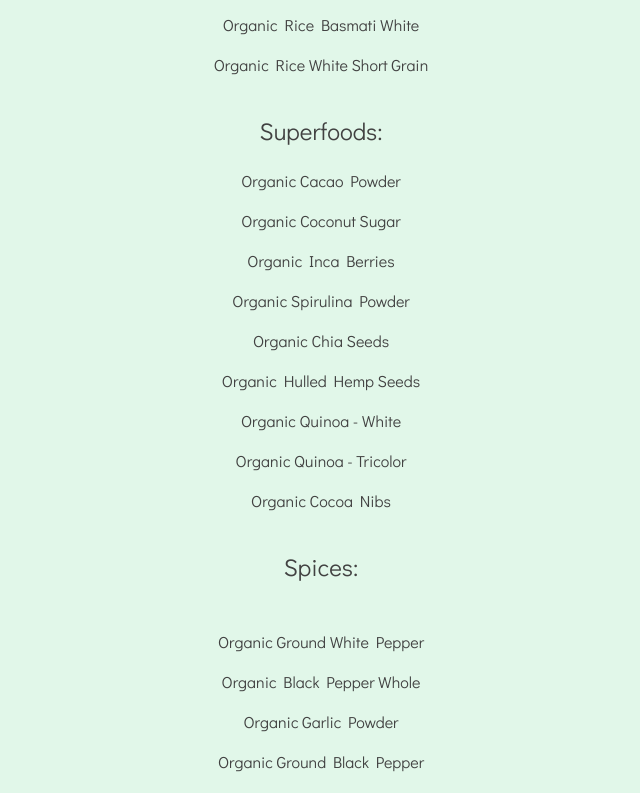
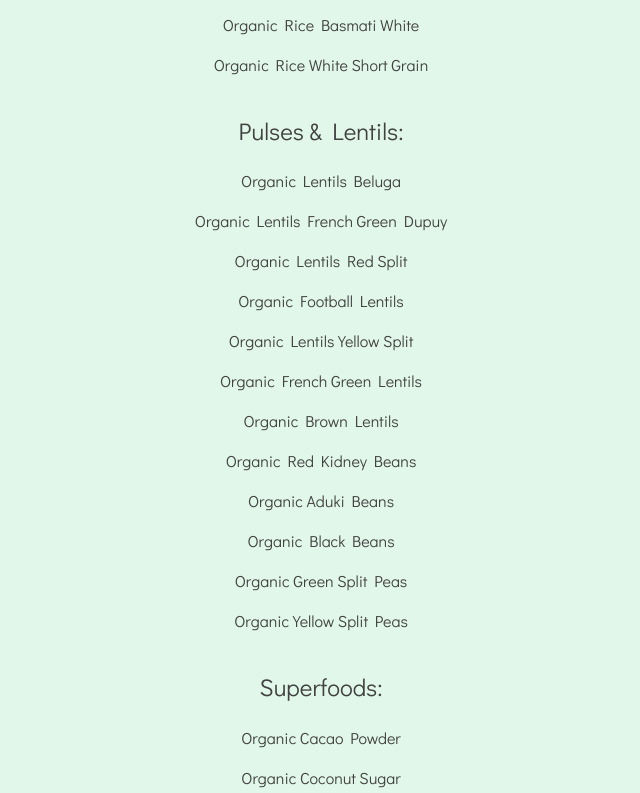
Before and after one commit to KlavierCat/littleplantpantry2.0, a website: page index.html in a window 1280 px wide. Shown: the part 2109-2902 px from the top of the page, without its empty margins (319-959 px from the left). Drawn offline with Linux system fonts and the light colour scheme.

Commit message:
Update index.html

```diff
--- a/index.html
+++ b/index.html
@@ -141,6 +141,24 @@
 	 <br/>
 
 	<div class="text-primary">
+          <h4 class="mb-4 text-black">Pulses & Lentils:</h4>
+
+	<p> Organic Lentils Beluga </p>
+	<p> Organic Lentils French Green Dupuy </p>
+	<p> Organic Lentils Red Split </p>
+	<p> Organic Football Lentils </p>
+	<p> Organic Lentils Yellow Split </p>
+	<p> Organic French Green Lentils </p>
+	<p> Organic Brown Lentils </p>
+	<p> Organic Red Kidney Beans </p>
+	<p> Organic Aduki Beans </p>
+	<p> Organic Black Beans </p>
+	<p> Organic Green Split Peas </p>
+	<p> Organic Yellow Split Peas </p>
+
+	<br/>
+
+	<div class="text-primary">
           <h4 class="mb-4 text-black">Superfoods:</h4>
 
 	<p> Organic Cacao Powder </p>
@@ -177,7 +195,7 @@
 	<p> Cinnamon Sticks 8 cm </p>
 	<p> Smoked Paprika Powder </p>
 
-          <br/>
+	</div>
 	</div>
 	</div>
         </div>
```
